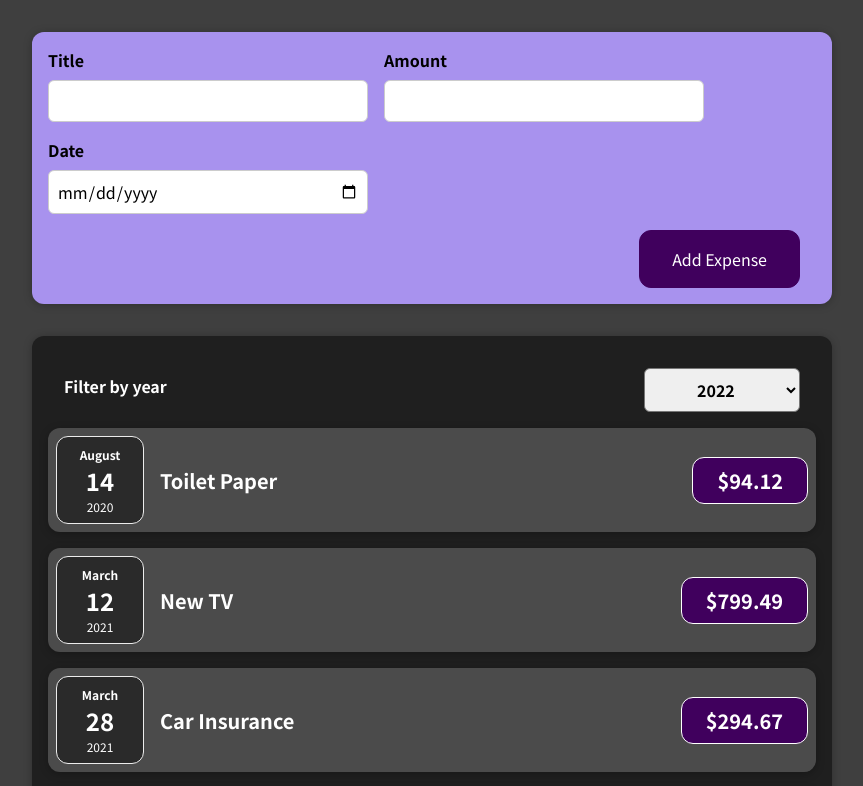
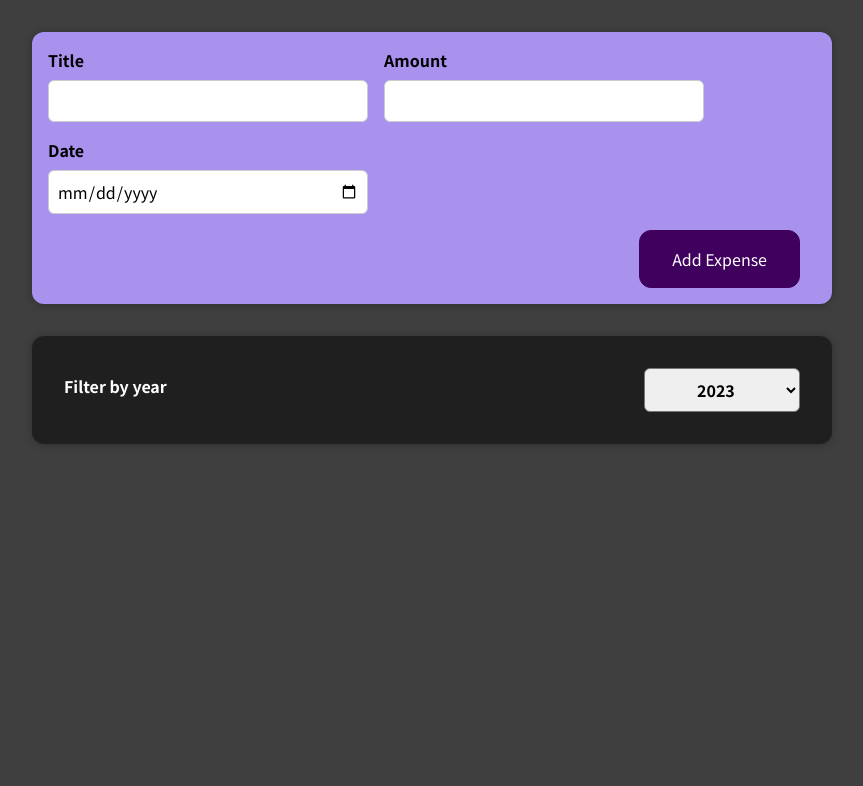
Before and after one commit to jobemcamera/react-basic-guide, a React (Create React App) app: page / in a window 1280 px wide. Shown: the top 786 px of the page, without its empty margins (208-1071 px from the left). Built offline with nearby package versions, Linux system fonts and the light colour scheme.

Commit message:
criando filtro que renderiza os expenses de acordo com o filtro selecionado

```diff
--- a/src/components/Expenses/Expenses/index.jsx
+++ b/src/components/Expenses/Expenses/index.jsx
@@ -12,11 +12,15 @@ export default function Expenses({ items }) {
         setFilteredYear(selectedYear);
     };
 
+    const filteredExpenses = items.filter(item => {
+        return item.date.getFullYear().toString() === filteredYear;
+    });
+
     return (
         <>
             <Card className='expenses'>
                 <ExpensesFilter selected={filteredYear} onChangeFilter={filterChangeHandler}/>
-                {items.map((item) => (
+                {filteredExpenses.map((item) => (
                     <ExpenseItem
                         key={item.id}
                         title={item.title}
--- a/src/components/Expenses/ExpensesFilter/index.jsx
+++ b/src/components/Expenses/ExpensesFilter/index.jsx
@@ -13,10 +13,10 @@ const ExpensesFilter = ({ onChangeFilter, selected }) => {
             <div className='expenses-filter__control'>
                 <label>Filter by year</label>
                 <select value={selected} onChange={dropdownChangeHandler}>
-                    <option value='2023'>2022</option>
-                    <option value='2022'>2021</option>
-                    <option value='2021'>2020</option>
-                    <option value='2020'>2019</option>
+                    <option value='2023'>2023</option>
+                    <option value='2022'>2022</option>
+                    <option value='2021'>2021</option>
+                    <option value='2020'>2020</option>
                 </select>
             </div>
         </div>
```
